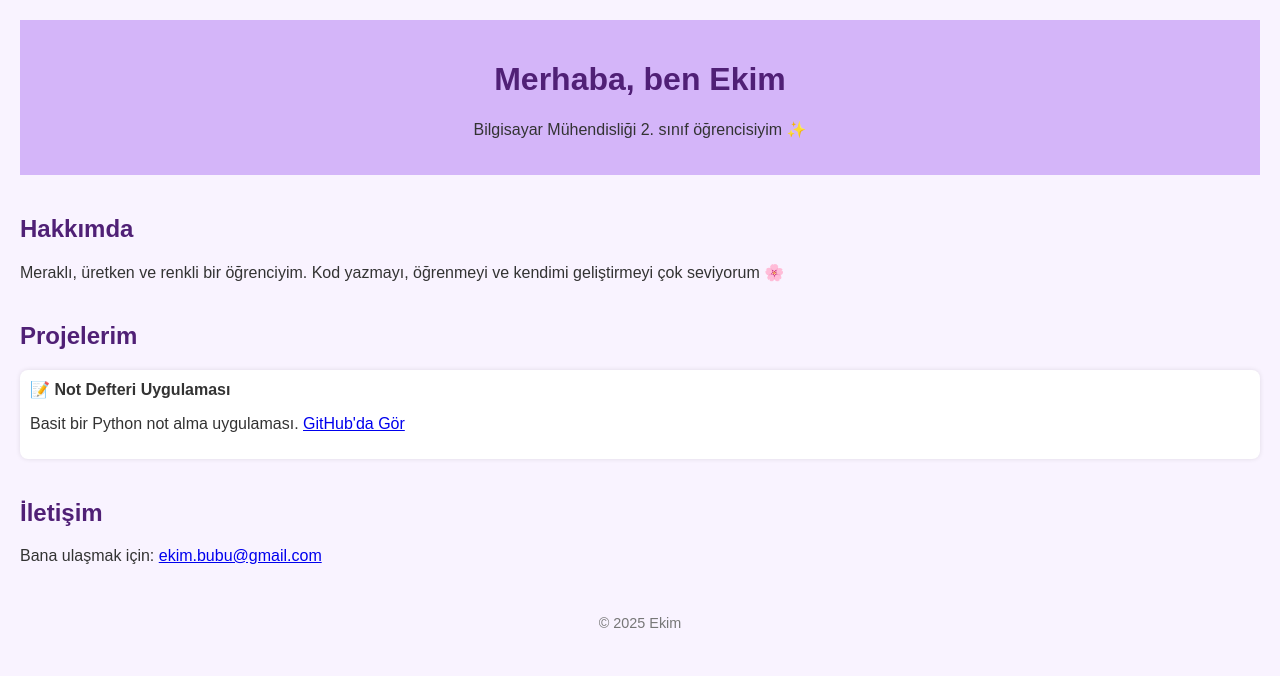
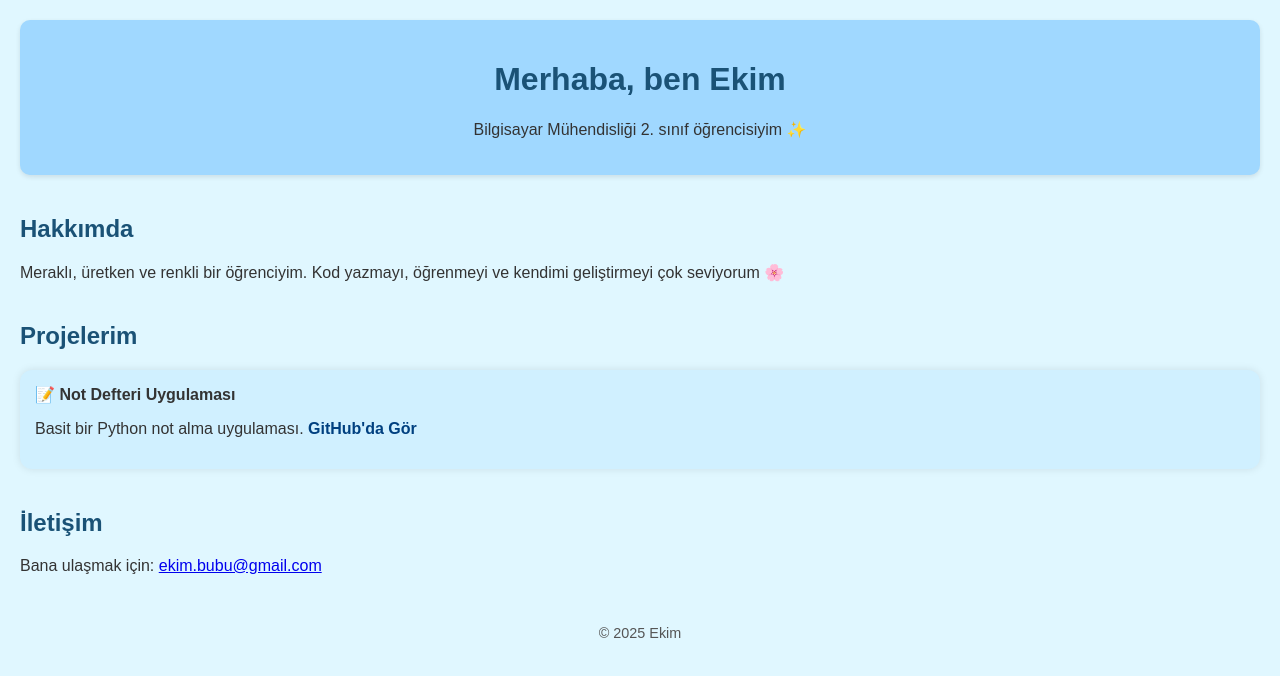
Before and after one commit to EkimBolat/ekimbolat.github.io, a plain HTML site: page index.html in a window 1280 px wide. Drawn offline with Linux system fonts and the light colour scheme.

Commit message:
Update index.html

```diff
--- a/index.html
+++ b/index.html
@@ -5,12 +5,47 @@
   <meta name="viewport" content="width=device-width, initial-scale=1.0" />
   <title>Ekim'in Portföyü</title>
   <style>
-    body { font-family: Arial; background: #f9f3ff; color: #333; margin: 0; padding: 20px; }
-    header { background: #d4b5f9; padding: 20px; text-align: center; }
-    section { margin: 40px 0; }
-    h1, h2 { color: #502076; }
-    .project { margin-bottom: 20px; padding: 10px; background: #fff; border-radius: 8px; box-shadow: 0 0 5px rgba(0,0,0,0.1); }
-    footer { text-align: center; margin-top: 50px; font-size: 0.9em; color: #777; }
+    body {
+      font-family: Arial;
+      background: #e0f7ff;
+      color: #333;
+      margin: 0;
+      padding: 20px;
+    }
+    header {
+      background: #a0d8ff;
+      padding: 20px;
+      text-align: center;
+      border-radius: 10px;
+      box-shadow: 0 2px 5px rgba(0,0,0,0.1);
+    }
+    section {
+      margin: 40px 0;
+    }
+    h1, h2 {
+      color: #1a5276;
+    }
+    .project {
+      margin-bottom: 20px;
+      padding: 15px;
+      background: #d0f0ff;
+      border-radius: 12px;
+      box-shadow: 0 0 8px rgba(0,0,0,0.1);
+    }
+    .project a {
+      color: #004080;
+      text-decoration: none;
+      font-weight: bold;
+    }
+    .project a:hover {
+      text-decoration: underline;
+    }
+    footer {
+      text-align: center;
+      margin-top: 50px;
+      font-size: 0.9em;
+      color: #555;
+    }
   </style>
 </head>
 <body>
@@ -28,9 +63,9 @@
     <h2>Projelerim</h2>
     <div class="project">
       <strong>📝 Not Defteri Uygulaması</strong>
-      <p>Basit bir Python not alma uygulaması. <a href="https://github.com/EkimBolat/To-Do-App/raw/main/To-Do.exe" target="_blank">GitHub'da Gör</a></p>
+      <p>Basit bir Python not alma uygulaması. <a href="https://github.com/EkimBolat/To-Do-App/raw/main/ToDo.exe" target="_blank">GitHub'da Gör</a></p>
     </div>
-    <!-- Buraya yeni projeler ekleyebilirsin -->
+
   </section>
 
   <section>
```
